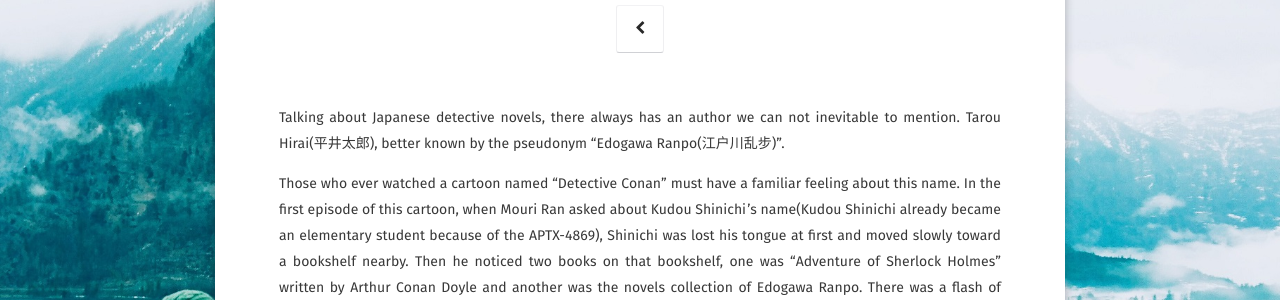
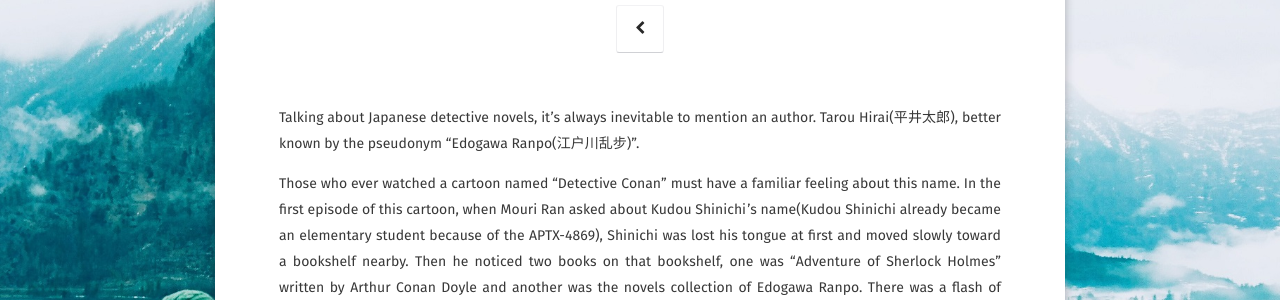
Before and after one commit to ligggnin/ligggnin.github.io, a Jekyll site: the page built from _posts/2014-06-06-book notes-Geneijo-a sanctuary in ranpo's heart.md, in a window 1280 px wide. Shown: the part 317-617 px from the top of the page. Built offline with Jekyll 4.4.1, drawn with Linux system fonts in a browser that asks for light colours; some web fonts are replaced; comment, search, counter and statistics services are not loaded.

Commit message:
Update 2014-06-06-book notes-Geneijo-a sanctuary in ranpo's heart.md

```diff
--- a/_posts/2014-06-06-book notes-Geneijo-a sanctuary in ranpo's heart.md
+++ b/_posts/2014-06-06-book notes-Geneijo-a sanctuary in ranpo's heart.md
@@ -7,7 +7,7 @@ tags: [book notes]
 comments: true
 ---
 
-Talking about Japanese detective novels, there always has an author we can not inevitable to mention. Tarou Hirai(平井太郎), better known by the pseudonym "Edogawa Ranpo(江户川乱步)".
+Talking about Japanese detective novels, it's always inevitable to mention an author. Tarou Hirai(平井太郎), better known by the pseudonym "Edogawa Ranpo(江户川乱步)".
 
 Those who ever watched a cartoon named "Detective Conan" must have a familiar feeling about this name. In the first episode of this cartoon, when Mouri Ran asked about Kudou Shinichi's name(Kudou Shinichi already became an elementary student because of the APTX-4869), Shinichi was lost his tongue at first and moved slowly toward a bookshelf nearby. Then he noticed two books on that bookshelf, one was "Adventure of Sherlock Holmes" written by Arthur Conan Doyle and another was the novels collection of Edogawa Ranpo. There was a flash of thought in Shinichi's brain, "My name is Edogawa Conan." he said. That's the name accompanies me with my whole childhood. Of course, it isn't the only place where mentions "Edogawa Ranpo", the prototype of "Mouri Kogorou", who is a half-bucket detective usually targeted by Conan's anesthetic needle, is a famous character named "Akechi Kogorou". Akechi Kogorou is created by Ranpo, and also is the first detective role in the history of Japaneses detective literature. In addition, the prototype of "Junior Detective League" and "Kaitou Kiddo" in cartoon "Detective Conan" are all from Ranpo's novels.
 
```
